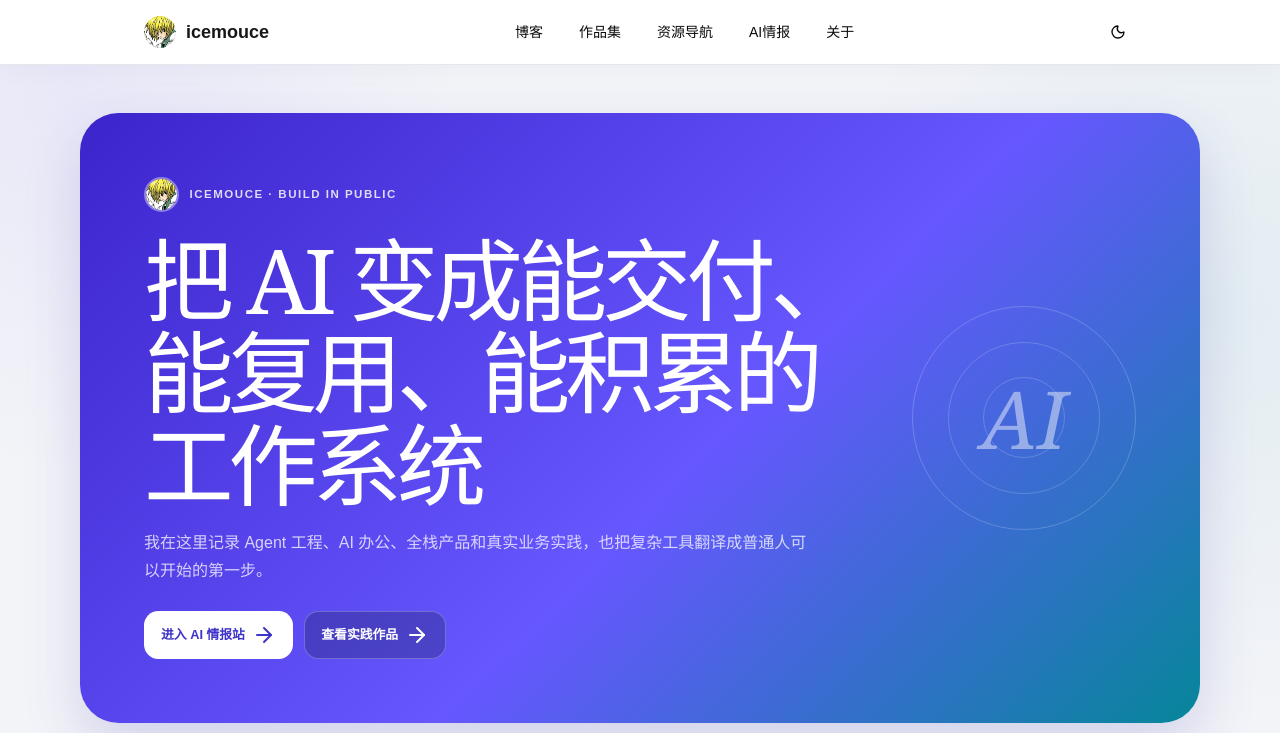
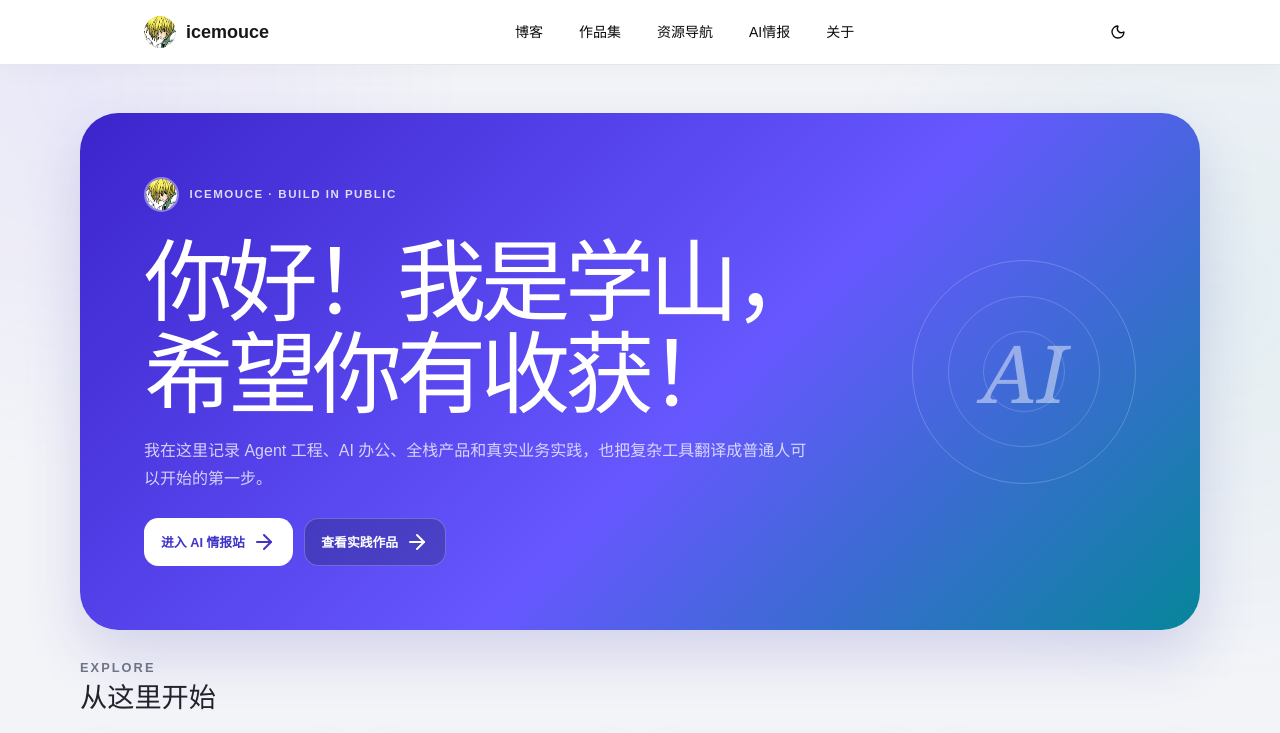
Before and after one commit to icemouce111/blog, a React (Vite) app: page / in a window 1280 px wide. Shown: the top 733 px of the page. Built offline with nearby package versions, Linux system fonts and the light colour scheme.

Commit message:
content: update homepage greeting

```diff
--- a/src/pages/HomePage.tsx
+++ b/src/pages/HomePage.tsx
@@ -51,7 +51,7 @@ export function HomePage() {
               <img src="/avatar.jpg" alt="" />
               ICEMOUCE · BUILD IN PUBLIC
             </div>
-            <h1 id="home-heading">把 AI 变成能交付、能复用、能积累的工作系统</h1>
+            <h1 id="home-heading">你好！我是学山，希望你有收获！</h1>
             <p className="site-home-hero-copy">
               我在这里记录 Agent 工程、AI 办公、全栈产品和真实业务实践，也把复杂工具翻译成普通人可以开始的第一步。
             </p>
```
